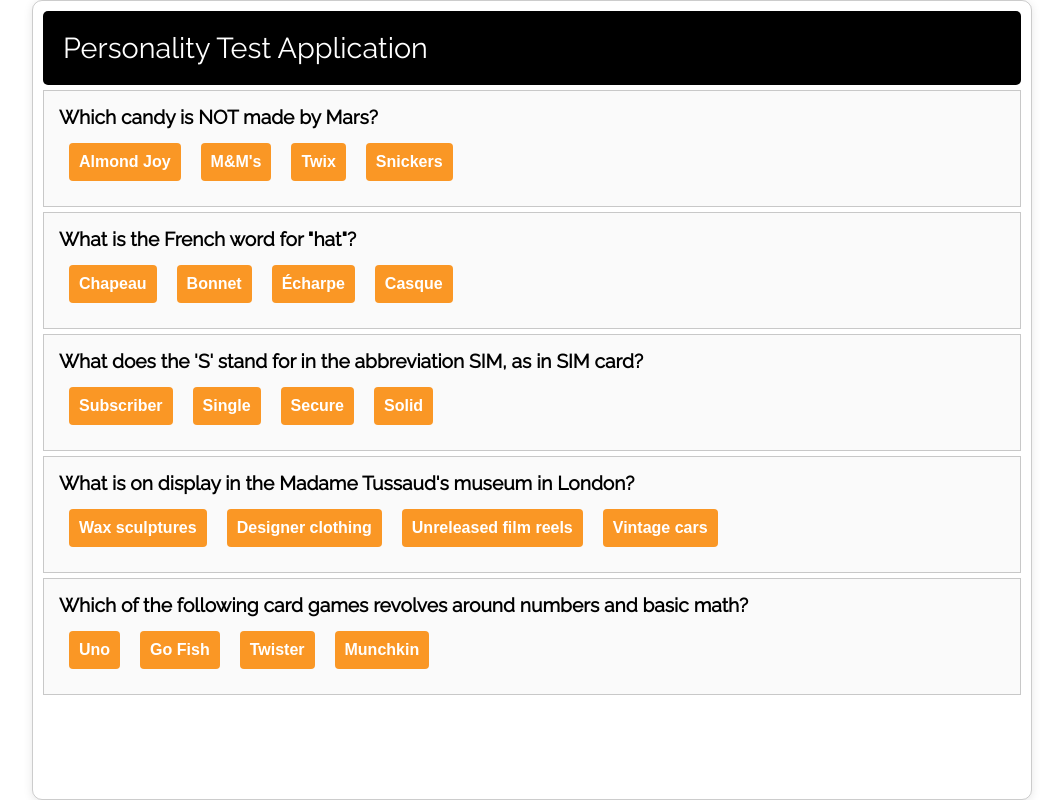
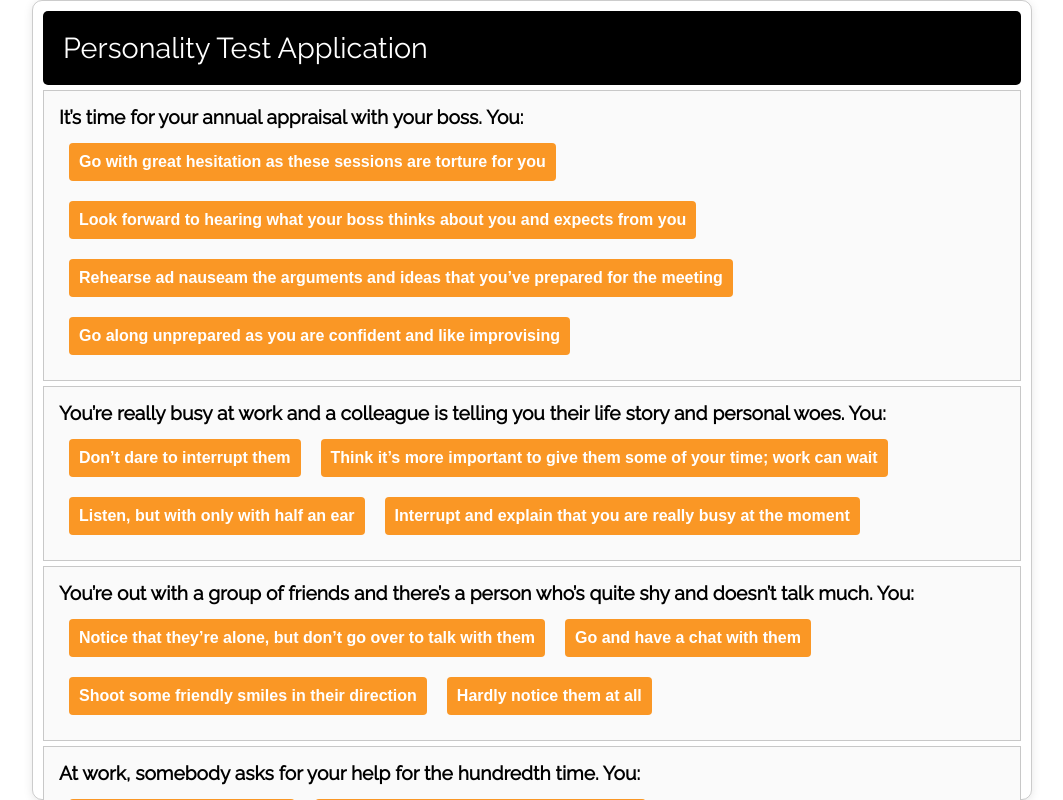
Before and after one commit to allistermugaisi/personality-test-teamway.io, a React (Vite) app: page / in a window 1280 px wide. Shown: the top 800 px of the page, without its empty margins (108-1171 px from the left). Built offline with nearby package versions, Linux system fonts and the light colour scheme.

Commit message:
Refactored app's content Updated questions to be similar to 'https://www.psychologies.co.uk/self/are-you-an-introvert-or-an-extrovert.html' as instructed by Teamway Maps questions into a score and produces a personality trait of either Introvert or Extrovert.

```diff
--- a/index.html
+++ b/index.html
@@ -4,7 +4,7 @@
 		<meta charset="UTF-8" />
 		<link rel="icon" type="image/svg+xml" href="/vite.svg" />
 		<meta name="viewport" content="width=device-width, initial-scale=1.0" />
-    <title>Vite + React</title>
+		<title>Personality Test App</title>
 	</head>
 	<body>
 		<div id="root"></div>
--- a/src/App.jsx
+++ b/src/App.jsx
@@ -4,7 +4,7 @@
 // Mocked backend service
 import quizService from './quizService';
 
-function App() {
+const App = () => {
 	const [score, setScore] = useState(0);
 	const [responses, setResponses] = useState(0);
 	const [questionBank, setQuestionBank] = useState([]);
@@ -19,7 +19,6 @@
 		// Call questions on load
 		getQuestions();
 	}, []);
-	console.log(questionBank);
 
 	const computeAnswer = (answer, correctAnswer) => {
 		if (answer === correctAnswer) {
@@ -53,6 +52,6 @@
 			{responses === 5 ? <Result score={score} playAgain={playAgain} /> : null}
 		</div>
 	);
-}
+};
 
 export default App;
--- a/src/quizService/index.jsx
+++ b/src/quizService/index.jsx
@@ -1,373 +1,168 @@
 const qBank = [
 	{
 		question:
-			'Virgin Trains, Virgin Atlantic and Virgin Racing, are all companies owned by which famous entrepreneur?   ',
-		answers: ['Richard Branson', 'Alan Sugar', 'Donald Trump', 'Bill Gates'],
-		correct: 'Richard Branson',
+			'You’re really busy at work and a colleague is telling you their life story and personal woes. You:',
+		answers: [
+			'Don’t dare to interrupt them',
+			'Think it’s more important to give them some of your time; work can wait',
+			'Listen, but with only with half an ear',
+			'Interrupt and explain that you are really busy at the moment',
+		],
+		correct: 'Interrupt and explain that you are really busy at the moment',
 		questionId: '099099',
 	},
 	{
 		question:
-			'Where is the train station "Llanfair­pwllgwyngyll­gogery­chwyrn­drobwll­llan­tysilio­gogo­goch"?',
-		answers: ['Wales', 'Moldova', 'Czech Republic', 'Denmark'],
-		correct: 'Wales',
+			'You’ve been sitting in the doctor’s waiting room for more than 25 minutes. You:',
+		answers: [
+			'Look at your watch every two minutes',
+			'Bubble with inner anger, but keep quiet',
+			'Explain to other equally impatient people in the room that the doctor is always running late',
+			'Complain in a loud voice, while tapping your foot impatiently',
+		],
+		correct: 'Look at your watch every two minutes',
 		questionId: '183452',
 	},
 	{
 		question:
-			'Which company did Valve cooperate with in the creation of the Vive?',
-		answers: ['HTC', 'Oculus', 'Google', 'Razer'],
-		correct: 'HTC',
+			'You’re having an animated discussion with a colleague regarding a project that you’re in charge of. You:',
+		answers: [
+			'Don’t dare contradict them',
+			'Think that they are obviously right',
+			'Defend your own point of view, tooth and nail',
+			'Continuously interrupt your colleague',
+		],
+		correct: 'Defend your own point of view, tooth and nail',
 		questionId: '267908',
 	},
 	{
-		question: "What's the name of Batman's  parents?",
+		question: 'You are taking part in a guided tour of a museum. You:',
 		answers: [
-			'Thomas & Martha',
-			'Joey & Jackie',
-			'Jason & Sarah',
-			'Todd & Mira',
+			'Are a bit too far towards the back so don’t really hear what the guide is saying',
+			'Follow the group without question',
+			'Make sure that everyone is able to hear properly',
+			'Are right up the front, adding your own comments in a loud voice',
 		],
-		correct: 'Thomas & Martha',
+		correct: 'Make sure that everyone is able to hear properly',
 		questionId: '333247',
 	},
 	{
-		question: 'What is the most common surname Wales?',
-		answers: ['Jones', 'Williams', 'Davies', 'Evans'],
-		correct: 'Jones',
+		question:
+			'During dinner parties at your home, you have a hard time with people who:',
+		answers: [
+			'Ask you to tell a story in front of everyone else',
+			'Talk privately between themselves',
+			'Hang around you all evening',
+			'Always drag the conversation back to themselves',
+		],
+		correct: 'Ask you to tell a story in front of everyone else',
 		questionId: '496293',
 	},
 	{
 		question:
-			'What was the name of the WWF professional wrestling tag team made up of the wrestlers Ax and Smash?',
+			'You crack a joke at work, but nobody seems to have noticed. You:',
 		answers: [
-			'Demolition',
-			'The Dream Team',
-			'The Bushwhackers',
-			'The British Bulldogs',
+			'Think it’s for the best — it was a lame joke anyway',
+			'Wait to share it with your friends after work',
+			'Try again a bit later with one of your colleagues',
+			'Keep telling it until they pay attention',
 		],
-		correct: 'Demolition',
+		correct: 'Think it’s for the best — it was a lame joke anyway',
 		questionId: '588909',
 	},
 	{
-		question:
-			'What name represents the letter "M" in the NATO phonetic alphabet?',
-		answers: ['Mike', 'Matthew', 'Mark', 'Max'],
-		correct: 'Mike',
+		question: 'This morning, your agenda seems to be free. You:',
+		answers: [
+			'Know that somebody will find a reason to come and bother you',
+			'Heave a sigh of relief and look forward to a day without stress',
+			'Question your colleagues about a project that’s been worrying you',
+			'Pick up the phone and start filling up your agenda with meetings',
+		],
+		correct:
+			'Question your colleagues about a project that’s been worrying you',
 		questionId: '648452',
 	},
 	{
-		question: 'What is the first book of the Old Testament?',
-		answers: ['Genesis', 'Exodus', 'Leviticus', 'Numbers'],
-		correct: 'Genesis',
+		question:
+			'During dinner, the discussion moves to a subject about which you know nothing at all. You:',
+		answers: [
+			'Don’t dare show that you don’t know anything about the subject',
+			'Barely follow the discussion',
+			'Ask lots of questions to learn more about it',
+			'Change the subject of discussion',
+		],
+		correct: 'Ask lots of questions to learn more about it',
 		questionId: '786649',
 	},
 	{
 		question:
-			'In the video-game franchise Kingdom Hearts, the main protagonist, carries a weapon with what shape?',
-		answers: ['Key', 'Sword', 'Pen', 'Cellphone'],
-		correct: 'Key',
+			'You’re out with a group of friends and there’s a person who’s quite shy and doesn’t talk much. You:',
+		answers: [
+			'Notice that they’re alone, but don’t go over to talk with them',
+			'Go and have a chat with them',
+			'Shoot some friendly smiles in their direction',
+			'Hardly notice them at all',
+		],
+		correct: 'Shoot some friendly smiles in their direction',
 		questionId: '839754',
 	},
 	{
 		question:
-			'Which best selling toy of 1983 caused hysteria, resulting in riots breaking out in stores?',
+			'At work, somebody asks for your help for the hundredth time. You:',
 		answers: [
-			'Cabbage Patch Kids',
-			'Transformers',
-			'Care Bears',
-			'Rubik’s Cube',
+			'Give them a hand, as usual',
+			'Accept — you’re known for being helpful',
+			'Ask them, please, to find somebody else for a change',
+			'Loudly make it known that you’re annoyed',
 		],
-		correct: 'Cabbage Patch Kids',
+		correct: 'Give them a hand, as usual',
 		questionId: '98390',
 	},
 	{
-		question: 'What does a funambulist walk on?',
-		answers: ['A Tight Rope', 'Broken Glass', 'Balls', 'The Moon'],
-		correct: 'A Tight Rope',
+		question:
+			'You’ve been see a movie with your family and the reviews are mixed. You:',
+		answers: [
+			'Don’t share your point of view with anyone',
+			'Didn’t like the film, but keep your views to yourself when asked',
+			'State your point of view with enthusiasm',
+			'Try to bring the others round to your point of view',
+		],
+		correct: 'State your point of view with enthusiasm',
 		questionId: '1071006',
 	},
 	{
-		question: 'In past times, what would a gentleman keep in his fob pocket?',
-		answers: ['Watch', 'Money', 'Keys', 'Notebook'],
-		correct: 'Watch',
+		question: 'A friend arrives late for your meeting. You:',
+		answers: [
+			'Say, ‘It’s not a problem,’ even if that’s not what you really think',
+			'Give them a filthy look and sulk for the rest of the evening',
+			'Tell them, ‘You’re too much! Have you seen the time?’',
+			'Make a scene in front of everyone',
+		],
+		correct: 'Tell them, ‘You’re too much! Have you seen the time?’',
 		questionId: '1174154',
 	},
 	{
-		question: 'Area 51 is located in which US state?',
-		answers: ['Nevada', 'Arizona', 'New Mexico', 'Utah'],
-		correct: 'Nevada',
+		question: 'You can’t find your car keys. You:',
+		answers: [
+			'Don’t want anyone to find out, so you take the bus instead',
+			'Panic and search madly without asking anyone for help',
+			'Grumble without telling your family why you’re in a bad mood',
+			'Accuse those around you for misplacing them',
+		],
+		correct: 'Don’t want anyone to find out, so you take the bus instead',
 		questionId: '1226535',
 	},
 	{
-		question: 'How would one say goodbye in Spanish?',
-		answers: ['Adiós', ' Hola', 'Au Revoir', 'Salir'],
-		correct: 'Adiós',
+		question: 'It’s time for your annual appraisal with your boss. You:',
+		answers: [
+			'Go with great hesitation as these sessions are torture for you',
+			'Look forward to hearing what your boss thinks about you and expects from you',
+			'Rehearse ad nauseam the arguments and ideas that you’ve prepared for the meeting',
+			'Go along unprepared as you are confident and like improvising',
+		],
+		correct:
+			'Rehearse ad nauseam the arguments and ideas that you’ve prepared for the meeting',
 		questionId: '1310938',
-	},
-	{
-		question: 'What is the largest organ of the human body?',
-		answers: ['Skin', 'Heart', 'large Intestine', 'Liver'],
-		correct: 'Skin',
-		questionId: '1436873',
-	},
-	{
-		question: 'Which sign of the zodiac is represented by the Crab?',
-		answers: ['Cancer', 'Libra', 'Virgo', 'Sagittarius'],
-		correct: 'Cancer',
-		questionId: '1515110',
-	},
-	{
-		question: 'On a dartboard, what number is directly opposite No. 1?',
-		answers: ['19', '20', '12', '15'],
-		correct: '19',
-		questionId: '1642728',
-	},
-	{
-		question:
-			"What does the 'S' stand for in the abbreviation SIM, as in SIM card? ",
-		answers: ['Subscriber', 'Single', 'Secure', 'Solid'],
-		correct: 'Subscriber',
-		questionId: '1747256',
-	},
-	{
-		question:
-			"What word represents the letter 'T' in the NATO phonetic alphabet?",
-		answers: ['Tango', 'Target', 'Taxi', 'Turkey'],
-		correct: 'Tango',
-		questionId: '1822532',
-	},
-	{
-		question: 'Which American president appears on a one dollar bill?',
-		answers: [
-			'George Washington',
-			'Thomas Jefferson',
-			'Abraham Lincoln',
-			'Benjamin Franklin',
-		],
-		correct: 'George Washington',
-		questionId: '195075',
-	},
-	{
-		question: 'What is "dabbing"?',
-		answers: ['A dance', 'A medical procedure', 'A sport', 'A language'],
-		correct: 'A dance',
-		questionId: '2019778',
-	},
-	{
-		question: 'What is the name of the Jewish New Year?',
-		answers: ['Rosh Hashanah', 'Elul', 'New Year', 'Succoss'],
-		correct: 'Rosh Hashanah',
-		questionId: '2134343',
-	},
-	{
-		question: 'Which one of the following rhythm games was made by Harmonix?',
-		answers: [
-			'Rock Band',
-			'Meat Beat Mania',
-			'Guitar Hero Live',
-			'Dance Dance Revolution',
-		],
-		correct: 'Rock Band',
-		questionId: '2210799',
-	},
-	{
-		question:
-			"What type of animal was Harambe, who was shot after a child fell into it's enclosure at the Cincinnati Zoo?",
-		answers: ['Gorilla', 'Tiger', 'Panda', 'Crocodile'],
-		correct: 'Gorilla',
-		questionId: '2379831',
-	},
-	{
-		question: 'Red Vines is a brand of what type of candy?',
-		answers: ['Licorice', 'Lollipop', 'Chocolate', 'Bubblegum'],
-		correct: 'Licorice',
-		questionId: '2426418',
-	},
-	{
-		question: 'What is the nickname of the US state of California?',
-		answers: ['Golden State', 'Sunshine State', 'Bay State', 'Treasure State'],
-		correct: 'Golden State',
-		questionId: '2510086',
-	},
-	{
-		question: "What is on display in the Madame Tussaud's museum in London?",
-		answers: [
-			'Wax sculptures',
-			'Designer clothing',
-			'Unreleased film reels',
-			'Vintage cars',
-		],
-		correct: 'Wax sculptures',
-		questionId: '2685745',
-	},
-	{
-		question:
-			'What was the nickname given to the Hughes H-4 Hercules, a heavy transport flying boat which achieved flight in 1947?',
-		answers: ['Spruce Goose', "Noah's Ark", 'Fat Man', 'Trojan Horse'],
-		correct: 'Spruce Goose',
-		questionId: '2796884',
-	},
-	{
-		question: 'Which of these colours is NOT featured in the logo for Google?',
-		answers: ['Pink', 'Yellow', 'Blue', 'Green'],
-		correct: 'Pink',
-		questionId: '2838900',
-	},
-	{
-		question: 'What is the French word for "hat"?',
-		answers: ['Chapeau', 'Bonnet', ' Écharpe', ' Casque'],
-		correct: 'Chapeau',
-		questionId: '298060',
-	},
-	{
-		question: 'Five dollars is worth how many nickles?',
-		answers: ['100', '50', '25', '69'],
-		correct: '100',
-		questionId: '3096579',
-	},
-	{
-		question: 'Who is depicted on the US hundred dollar bill?',
-		answers: [
-			'Benjamin Franklin',
-			'George Washington',
-			'Abraham Lincoln',
-			'Thomas Jefferson',
-		],
-		correct: 'Benjamin Franklin',
-		questionId: '3182461',
-	},
-	{
-		question: 'What do the letters in the GMT time zone stand for?',
-		answers: [
-			'Greenwich Mean Time',
-			'Global Meridian Time',
-			'General Median Time',
-			'Glasgow Man Time',
-		],
-		correct: 'Greenwich Mean Time',
-		questionId: '3239112',
-	},
-	{
-		question: 'Which one of these is not a typical European sword design?',
-		answers: ['Scimitar', 'Falchion', 'Ulfberht', 'Flamberge'],
-		correct: 'Scimitar',
-		questionId: '3318503',
-	},
-	{
-		question:
-			'According to Sherlock Holmes, "If you eliminate the impossible, whatever remains, however improbable, must be the..."',
-		answers: ['Truth', 'Answer', 'Cause', 'Source'],
-		correct: 'Truth',
-		questionId: '3410327',
-	},
-	{
-		question: 'What is the name of Poland in Polish?',
-		answers: ['Polska', 'Pupcia', 'Polszka', 'Póland'],
-		correct: 'Polska',
-		questionId: '3542596',
-	},
-	{
-		question: 'The New York Times slogan is, “All the News That’s Fit to…”',
-		answers: ['Print', 'Digest', 'Look', 'Read'],
-		correct: 'Print',
-		questionId: '3667517',
-	},
-	{
-		question: 'What do the letters of the fast food chain KFC stand for?',
-		answers: [
-			'Kentucky Fried Chicken',
-			'Kentucky Fresh Cheese',
-			'Kibbled Freaky Cow',
-			'Kiwi Food Cut',
-		],
-		correct: 'Kentucky Fried Chicken',
-		questionId: '3791672',
-	},
-	{
-		question: "Which restaurant's mascot is a clown?",
-		answers: ["McDonald's", 'Whataburger', 'Burger King', 'Sonic'],
-		correct: "McDonald's",
-		questionId: '3893585',
-	},
-	{
-		question: 'What color is the "Ex" in FedEx Ground?',
-		answers: ['Green', 'Red', 'Light Blue', 'Orange'],
-		correct: 'Green',
-		questionId: '3913430',
-	},
-	{
-		question: 'How tall is the Burj Khalifa?',
-		answers: ['2,722 ft', '2,717 ft', '2,546 ft', '3,024 ft'],
-		correct: '2,722 ft',
-		questionId: '4049121',
-	},
-	{
-		question:
-			'Which of the following card games revolves around numbers and basic math?',
-		answers: ['Uno', 'Go Fish', 'Twister', 'Munchkin'],
-		correct: 'Uno',
-		questionId: '4150746',
-	},
-	{
-		question:
-			'What machine element is located in the center of fidget spinners?',
-		answers: ['Bearings', 'Axles', 'Gears', 'Belts'],
-		correct: 'Bearings',
-		questionId: '4235063',
-	},
-	{
-		question: 'Which sign of the zodiac comes between Virgo and Scorpio?',
-		answers: ['Libra', 'Gemini', 'Taurus', 'Capricorn'],
-		correct: 'Libra',
-		questionId: '4321002',
-	},
-	{
-		question: 'Which of the following presidents is not on Mount Rushmore?',
-		answers: [
-			'John F. Kennedy',
-			'Theodore Roosevelt',
-			'Abraham Lincoln',
-			'Thomas Jefferson',
-		],
-		correct: 'John F. Kennedy',
-		questionId: '4442286',
-	},
-	{
-		question: 'What is Tasmania?',
-		answers: [
-			'An Australian State',
-			"A flavor of Ben and Jerry's ice-cream",
-			'A Psychological Disorder',
-			'The Name of a Warner Brothers Cartoon Character',
-		],
-		correct: 'An Australian State',
-		questionId: '4564430',
-	},
-	{
-		question: 'What company developed the vocaloid Hatsune Miku?',
-		answers: ['Crypton Future Media', 'Sega', 'Sony', 'Yamaha Corporation'],
-		correct: 'Crypton Future Media',
-		questionId: '4630606',
-	},
-	{
-		question:
-			'Which country, not including Japan, has the most people of japanese decent?',
-		answers: ['Brazil', 'China', 'South Korea', 'United States of America'],
-		correct: 'Brazil',
-		questionId: '4795960',
-	},
-	{
-		question: 'Which candy is NOT made by Mars?',
-		answers: ['Almond Joy', "M&M's", 'Twix', 'Snickers'],
-		correct: 'Almond Joy',
-		questionId: '4811162',
-	},
-	{
-		question: 'In which fast food chain can you order a Jamocha Shake?',
-		answers: ["Arby's", "McDonald's", 'Burger King', "Wendy's"],
-		correct: "Arby's",
-		questionId: '4982981',
 	},
 ];
 
```
Also changed, not shown: src/components/Result.jsx (+38 -2 lines), src/index.css (+3 -4 lines). Lines whose indentation alone changed are shown as unchanged.
